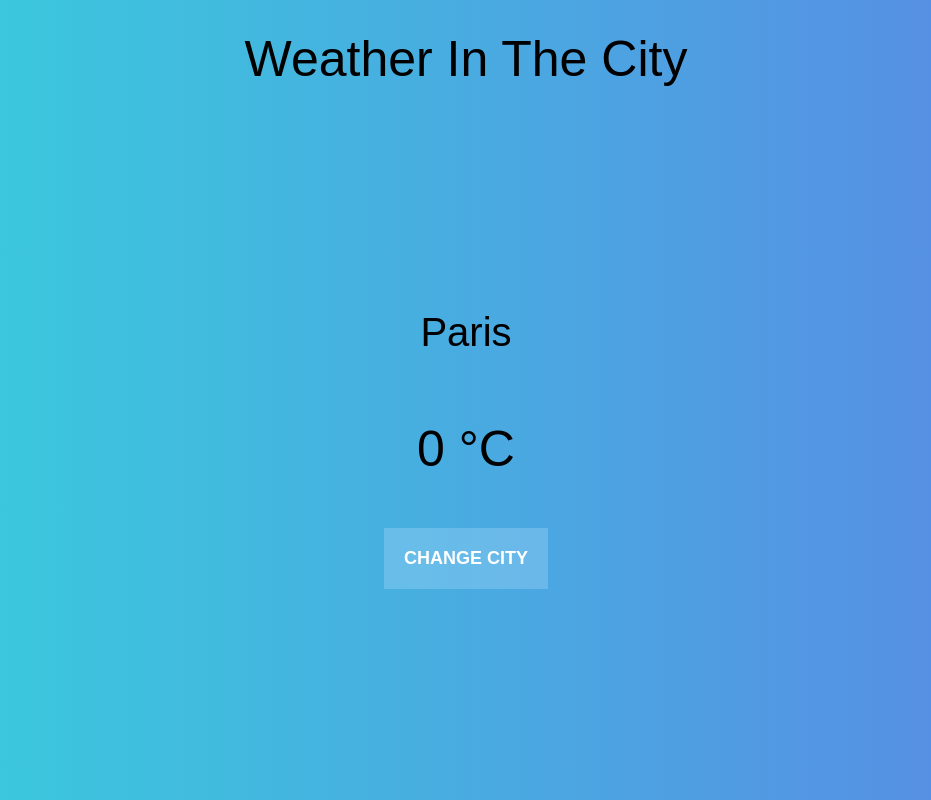
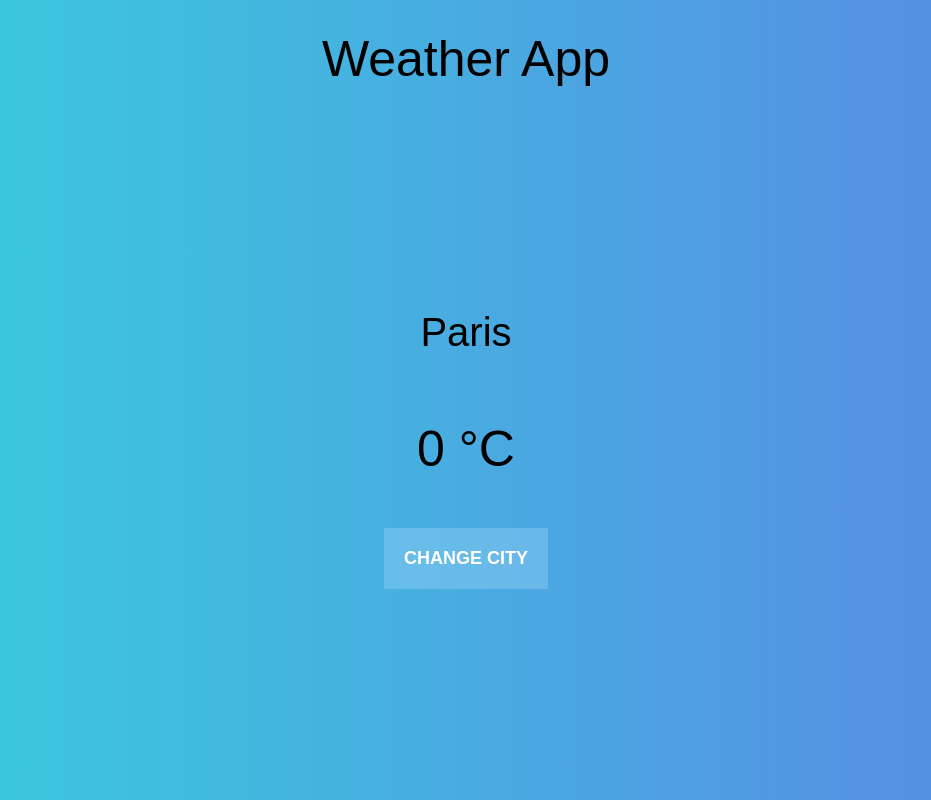
Before and after one commit to jesselessa/geo-weather-app-ntl-serverless-functions, a React (Create React App) app: page / in a window 1280 px wide. Shown: the whole page, without its empty margins (174-1105 px from the left). Built offline with nearby package versions, Linux system fonts and the light colour scheme; no server answers.

Commit message:
changed app title again

```diff
--- a/public/index.html
+++ b/public/index.html
@@ -10,7 +10,7 @@
       content="An application which collects weather data from OpenWeatherMap API"
     />
     <meta name="author" content="Jessica Elessa" />
-    <title>Weather In The City</title>
+    <title>Weather App</title>
   </head>
   <body>
     <div id="root"></div>
--- a/src/App.js
+++ b/src/App.js
@@ -73,7 +73,7 @@ function App() {
 
   return (
     <div className="App">
-      <h1>Weather In The City</h1>
+      <h1>Weather App</h1>
 
       <div className="card">
         <p id="ville">{city}</p>
```
